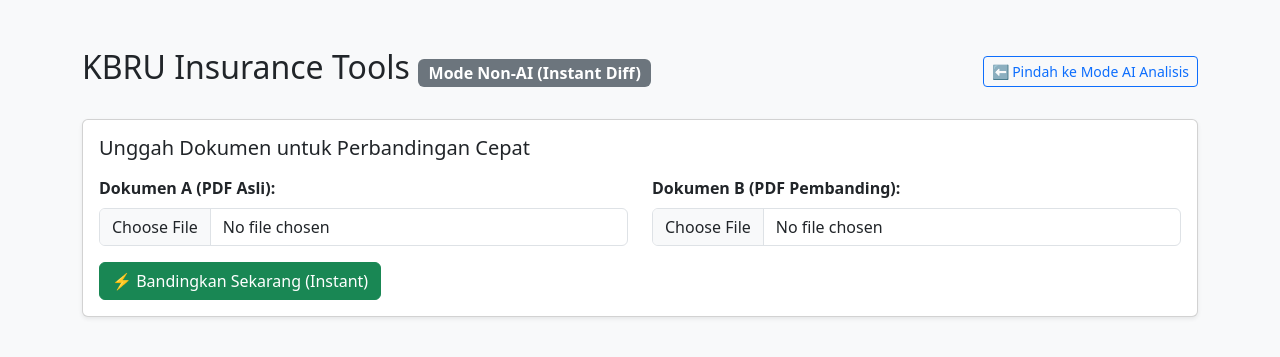
After one commit to ValentinoAlex19/kbru-insurance-tools, a Flask app: page /non-ai-compare in a window 1280 px wide. The commit adds this page. Shown: the top 357 px of the page. Run offline with Flask 3, Linux system fonts and the light colour scheme.

Commit message:
Update: Menambahkan fitur Non-AI Instant Diff

```diff
--- a/app.py
+++ b/app.py
@@ -1,4 +1,6 @@
 import os
+import difflib
+import pdfplumber
 import re
 import time
 import uuid
@@ -620,5 +622,55 @@ def history_delete_all():
         cur = c.execute("DELETE FROM history WHERE client_id=?", (g.client_id,))
     return jsonify({"ok": True, "deleted": cur.rowcount})
 
+# --- FITUR TAMBAHAN: NON-AI INSTANT COMPARISON ---
+@app.route('/non-ai-compare', methods=['GET', 'POST'])
+def non_ai_compare():
+    diff_html = None
+    error_msg = None
+    stats = None
+
+    if request.method == 'POST':
+        file_a = request.files.get('file_a')
+        file_b = request.files.get('file_b')
+
+        if not file_a or not file_b:
+            error_msg = "Harap unggah kedua file dokumen (Dokumen A dan Dokumen B)."
+        else:
+            try:
+                # Ekstraksi teks dari PDF A
+                text_a = ""
+                with pdfplumber.open(file_a) as pdf:
+                    for page in pdf.pages:
+                        t = page.extract_text()
+                        if t: text_a += t + "\n"
+
+                # Ekstraksi teks dari PDF B
+                text_b = ""
+                with pdfplumber.open(file_b) as pdf:
+                    for page in pdf.pages:
+                        t = page.extract_text()
+                        if t: text_b += t + "\n"
+
+                if not text_a.strip() or not text_b.strip():
+                    error_msg = "Teks tidak dapat diekstrak dari salah satu PDF. Kemungkinan PDF berupa gambar/scan. Gunakan Mode AI untuk dokumen scan."
+                else:
+                    lines_a = text_a.splitlines()
+                    lines_b = text_b.splitlines()
+
+                    # Hitung statistik sederhana perbedaan
+                    differ = difflib.HtmlDiff(wrapcolumn=80)
+                    diff_html = differ.make_file(
+                        lines_a,
+                        lines_b,
+                        fromdesc='Dokumen A (Original)',
+                        todesc='Dokumen B (Pembanding)',
+                        context=True,
+                        numlines=2
+                    )
+            except Exception as e:
+                error_msg = f"Terjadi kesalahan saat memproses file PDF: {str(e)}"
+
+    return render_template('non_ai.html', diff_html=diff_html, error_msg=error_msg)
+
 if __name__ == '__main__':
     app.run(debug=os.getenv("FLASK_DEBUG") == "1", port=5000)
--- a/requirements.txt
+++ b/requirements.txt
@@ -3,3 +3,4 @@ google-genai
 python-dotenv
 python-docx
 gunicorn
+pdfplumber
--- /dev/null
+++ b/templates/non_ai.html
@@ -0,0 +1,64 @@
+<!DOCTYPE html>
+<html lang="id">
+<head>
+    <meta charset="UTF-8">
+    <title>KBRU Insurance Tools - Non-AI Instant Compare</title>
+    <link href="https://cdn.jsdelivr.net/npm/bootstrap@5.3.0/dist/css/bootstrap.min.css" rel="stylesheet">
+    <style>
+        .card-body table { width: 100% !important; font-family: monospace; font-size: 12px; }
+        .diff_add { background-color: #d1e7dd !important; color: #0f5132; }
+        .diff_chg { background-color: #fff3cd !important; color: #664d03; }
+        .diff_sub { background-color: #f8d7da !important; color: #842029; }
+        /* Merapikan tabel legenda bawaan difflib */
+        .diff table.diff { border: 1px solid #dee2e6; margin-bottom: 1rem; }
+        .diff th { background: #0F3B40; color: white; padding: 4px 8px; }
+        .diff td { padding: 4px 8px; vertical-align: top; }
+    </style>
+</head>
+<body class="bg-light">
+    <div class="container my-5">
+        <!-- Navigasi Atas -->
+        <div class="d-flex justify-content-between align-items-center mb-4">
+            <h2>KBRU Insurance Tools <span class="badge bg-secondary fs-6">Mode Non-AI (Instant Diff)</span></h2>
+            <div>
+                <a href="/" class="btn btn-outline-primary btn-sm">⬅️ Pindah ke Mode AI Analisis</a>
+            </div>
+        </div>
+
+        <!-- Card Form Upload -->
+        <div class="card shadow-sm mb-4">
+            <div class="card-body">
+                <h5 class="card-title mb-3">Unggah Dokumen untuk Perbandingan Cepat</h5>
+                {% if error_msg %}
+                    <div class="alert alert-danger">{{ error_msg }}</div>
+                {% endif %}
+                <form method="POST" enctype="multipart/form-data">
+                    <div class="row mb-3">
+                        <div class="col-md-6">
+                            <label for="file_a" class="form-label fw-bold">Dokumen A (PDF Asli):</label>
+                            <input class="form-control" type="file" id="file_a" name="file_a" accept=".pdf" required>
+                        </div>
+                        <div class="col-md-6">
+                            <label for="file_b" class="form-label fw-bold">Dokumen B (PDF Pembanding):</label>
+                            <input class="form-control" type="file" id="file_b" name="file_b" accept=".pdf" required>
+                        </div>
+                    </div>
+                    <button type="submit" class="btn btn-success">⚡ Bandingkan Sekarang (Instant)</button>
+                </form>
+            </div>
+        </div>
+
+        <!-- Hasil Perbandingan -->
+        {% if diff_html %}
+            <div class="card shadow-sm">
+                <div class="card-header bg-dark text-white">
+                    <strong>Hasil Perbandingan Dokumen (Baris per Baris)</strong>
+                </div>
+                <div class="card-body bg-white overflow-auto">
+                    {{ diff_html | safe }}
+                </div>
+            </div>
+        {% endif %}
+    </div>
+</body>
+</html>
```
Also changed, not shown: templates/index.html (+9 -3 lines).
